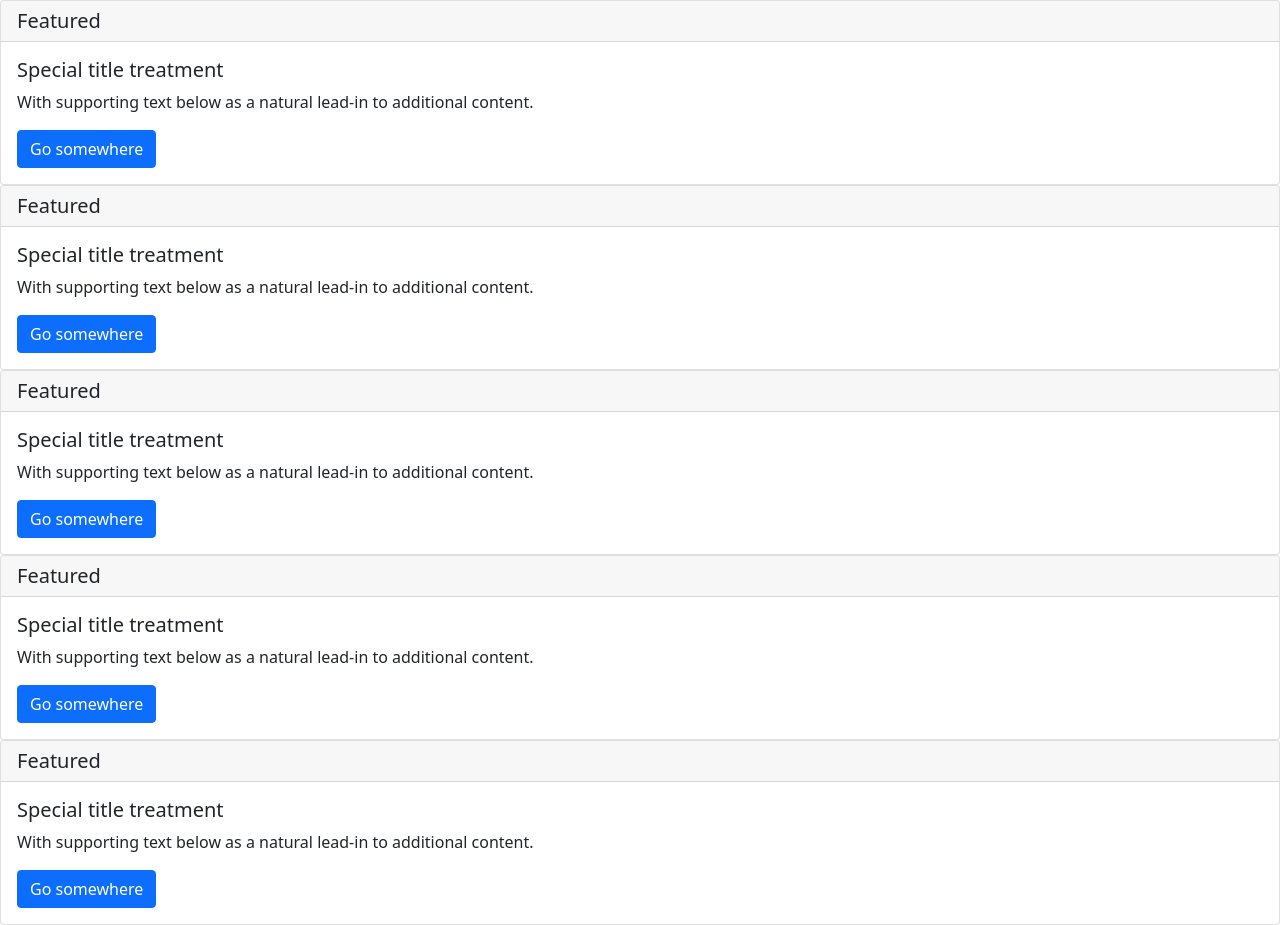
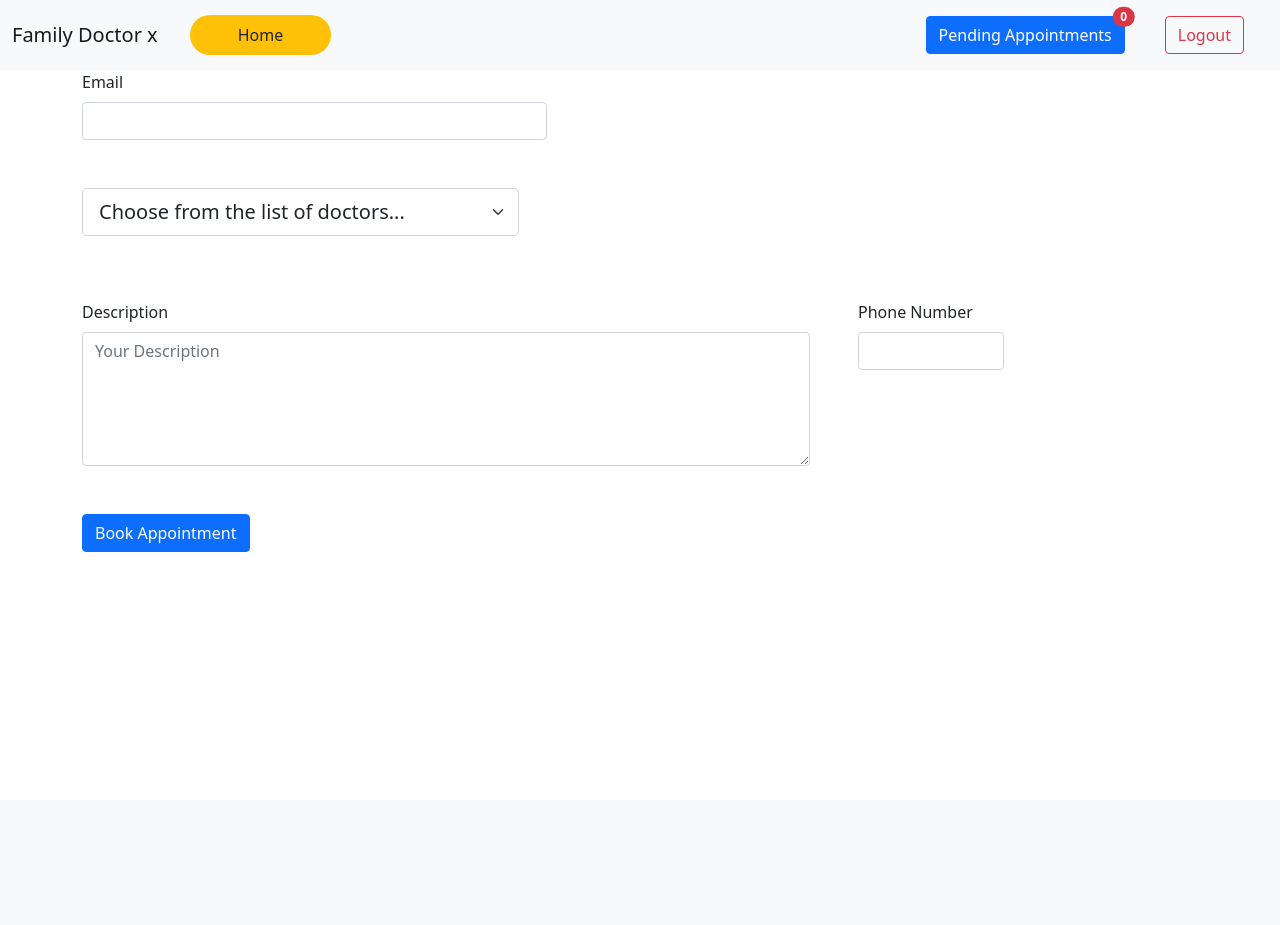
Before and after one commit to Rajaa786/AppointMe, a Django app: page /patient/ in a window 1280 px wide. After the commit the page ends 552 px from the top, so only its background shows below. Run offline with Django 4.2, Linux system fonts and the light colour scheme; a user stored in the database is signed in; data comes from the database, SQL or seed files in the repository; both versions use the stored data as it was after the commit.

Commit message:
Third Commit

```diff
--- a/templates/index.html
+++ b/templates/index.html
@@ -21,23 +21,42 @@
       </button>
       <div class="collapse navbar-collapse" id="navbarSupportedContent">
         <ul class="navbar-nav me-auto mb-2 mb-lg-0">
-          <li class="nav-item">
-            <a class="nav-link active" aria-current="page" href="#">Home</a>
+          <li class="nav-item mx-3">
+            <a class="nav-link active rounded-pill bg-warning text-dark px-5" aria-current="page" href="/">Home</a>
           </li>
-         <!-- <li class="nav-item">
-            <a class="nav-link" href="#">Services</a>
-          </li>-->
-          <li class="nav-item">
-            <a class="nav-link active" aria-current="page" href="/dr">Doctor</a>
+        {% if user.is_authenticated and request.user.userprofile.role == 'Patient' %}
+          <li class="nav-item mx-3">
+            <a class="nav-link active rounded-pill bg-warning text-dark px-5" aria-current="page" href="/patient">
+              Book Slot
+            </a>
           </li>
-          <li class="nav-item">
-            <a class="nav-link active" aria-current="page" href="/patient">Patients</a>
-          </li>
+
+          {% comment %} <li class="nav-item">
+            <a class="nav-link active rounded-pill bg-warning text dark px-4" aria-current="page" href="/dr">Appointments</a>
+          </li> {% endcomment %}
+        {% endif %}
 
 
 
         </ul>
-        {% if user.is_authenticated %}
+        {% if user.is_authenticated%}
+          {% if request.user.userprofile.role == 'Patient'%}
+            <a class="nav-link active" aria-current="page" href="/Appointments"><button type="button" class="btn btn-primary position-relative">
+              My Appointments
+              <span class="position-absolute top-0 start-100 translate-middle badge rounded-pill bg-danger">
+                {{request.user.appointmentmade_set.count}}
+                <span class="visually-hidden">unread messages</span>
+              </span>
+            </button></a>
+          {% else %}
+            <a class="nav-link active" aria-current="page" href="/dr"><button type="button" class="btn btn-primary position-relative">
+              Pending Appointments
+              <span class="position-absolute top-0 start-100 translate-middle badge rounded-pill bg-danger">
+                {{request.user.appointments_set.count}}
+                <span class="visually-hidden">unread messages</span>
+              </span>
+            </button></a>
+          {% endif %}
           <a href="/Logout" class="mx-4"><button type="button" class="btn btn-outline-danger">Logout</button></a>
         {% else %}
           <a href="/Register" class="mx-4"><button type="button" class="btn btn-primary">Register</button></a>
--- a/templates/patient.html
+++ b/templates/patient.html
@@ -1,66 +1,53 @@
-<!doctype html>
-<html lang="en">
-  <head>
-    <!-- Required meta tags -->
-    <meta charset="utf-8">
-    <meta name="viewport" content="width=device-width, initial-scale=1">
+{% extends 'index.html' %} {% load static %} {% block title %}Patient
+Page{%endblock title %} {% block content %}
+<div class="container">
+  <form class="row g-5" action="/patient/" method="post">
+    {% csrf_token %}
+    <div>
+      <div class="col-5">
+        <label for="inputEmail4" class="form-label">Email</label>
+        <input
+          type="email"
+          name="email"
+          class="form-control"
+          id="inputEmail4"
+        />
+      </div>
+    </div>
+    <div class="col-5">
+      <select
+        class="form-select form-select-lg mb-3"
+        aria-label=".form-select-lg example"
+        name="doctor_name"
+      >
+        <option disabled selected>Choose from the list of doctors...</option>
 
-    <!-- Bootstrap CSS -->
-    <link href="https://cdn.jsdelivr.net/npm/bootstrap@5.1.3/dist/css/bootstrap.min.css" rel="stylesheet" integrity="sha384-1BmE4kWBq78iYhFldvKuhfTAU6auU8tT94WrHftjDbrCEXSU1oBoqyl2QvZ6jIW3" crossorigin="anonymous">
+        {% for doctor in doctors_list%}
+        <option value="{{doctor.user.email}}">{{doctor.user.username}}</option>
+        {% endfor %}
+      </select>
+    </div>
 
-    <title>Hello, world!</title>
-  </head>
-  <body>
-    <div class="card">
-        <h5 class="card-header">Featured</h5>
-        <div class="card-body">
-          <h5 class="card-title">Special title treatment</h5>
-          <p class="card-text">With supporting text below as a natural lead-in to additional content.</p>
-          <a href="#" class="btn btn-primary">Go somewhere</a>
-        </div>
-      </div>
-      <div class="card">
-        <h5 class="card-header">Featured</h5>
-        <div class="card-body">
-          <h5 class="card-title">Special title treatment</h5>
-          <p class="card-text">With supporting text below as a natural lead-in to additional content.</p>
-          <a href="#" class="btn btn-primary">Go somewhere</a>
-        </div>
-      </div>
-      <div class="card">
-        <h5 class="card-header">Featured</h5>
-        <div class="card-body">
-          <h5 class="card-title">Special title treatment</h5>
-          <p class="card-text">With supporting text below as a natural lead-in to additional content.</p>
-          <a href="#" class="btn btn-primary">Go somewhere</a>
-        </div>
-      </div>
-      <div class="card">
-        <h5 class="card-header">Featured</h5>
-        <div class="card-body">
-          <h5 class="card-title">Special title treatment</h5>
-          <p class="card-text">With supporting text below as a natural lead-in to additional content.</p>
-          <a href="#" class="btn btn-primary">Go somewhere</a>
-        </div>
-      </div>
-      <div class="card">
-        <h5 class="card-header">Featured</h5>
-        <div class="card-body">
-          <h5 class="card-title">Special title treatment</h5>
-          <p class="card-text">With supporting text below as a natural lead-in to additional content.</p>
-          <a href="#" class="btn btn-primary">Go somewhere</a>
-        </div>
-      </div>
+    <div class="col-8">
+      <label for="inputAddress" class="form-label">Description</label>
+      <textarea
+        class="form-control"
+        rows="5"
+        name="desc"
+        id="inputAddress"
+        placeholder="Your Description"
+      ></textarea>
+    </div>
 
-    <!-- Optional JavaScript; choose one of the two! -->
+    <div class="col-md-2">
+      <label for="inputZip" class="form-label">Phone Number</label>
+      <input type="text" class="form-control" id="inputZip" name="phoneNum" />
+    </div>
 
-    <!-- Option 1: Bootstrap Bundle with Popper -->
-    <script src="https://cdn.jsdelivr.net/npm/bootstrap@5.1.3/dist/js/bootstrap.bundle.min.js" integrity="sha384-ka7Sk0Gln4gmtz2MlQnikT1wXgYsOg+OMhuP+IlRH9sENBO0LRn5q+8nbTov4+1p" crossorigin="anonymous"></script>
+    <div class="col-12">
+      <button type="submit" class="btn btn-primary">Book Appointment</button>
+    </div>
+  </form>
+</div>
 
-    <!-- Option 2: Separate Popper and Bootstrap JS -->
-    <!--
-    <script src="https://cdn.jsdelivr.net/npm/@popperjs/core@2.10.2/dist/umd/popper.min.js" integrity="sha384-7+zCNj/IqJ95wo16oMtfsKbZ9ccEh31eOz1HGyDuCQ6wgnyJNSYdrPa03rtR1zdB" crossorigin="anonymous"></script>
-    <script src="https://cdn.jsdelivr.net/npm/bootstrap@5.1.3/dist/js/bootstrap.min.js" integrity="sha384-QJHtvGhmr9XOIpI6YVutG+2QOK9T+ZnN4kzFN1RtK3zEFEIsxhlmWl5/YESvpZ13" crossorigin="anonymous"></script>
-    -->
-  </body>
-</html>
+{% endblock content %}
--- a/testApp/admin.py
+++ b/testApp/admin.py
@@ -1,9 +1,12 @@
 from django.contrib import admin
 
-from testApp.models import MyUser
+from testApp.models import Appointments, MyUser, UserProfile ,AppointmentMade
 from django.contrib.auth.models import User
 from django.contrib.auth.admin import UserAdmin
 
 # Register your models here.
 # admin.site.unregister(User)
 admin.site.register(MyUser, UserAdmin)
+admin.site.register(UserProfile)
+admin.site.register(Appointments)
+admin.site.register(AppointmentMade)
--- a/testApp/models.py
+++ b/testApp/models.py
@@ -31,7 +31,22 @@ class MyUser(AbstractUser):
 
 class UserProfile(models.Model):
     user = models.OneToOneField(MyUser, on_delete=models.CASCADE, null=False)
-    role = models.CharField(max_length=20, choices=ROLES, default='patient')
+    role = models.CharField(max_length=20, choices=ROLES, default='Patient')
 
     def __str__(self):
         return "{}".format(self.user.username)
+
+
+class Appointments(models.Model):
+    user = models.ForeignKey(MyUser, on_delete=models.CASCADE, null=False)
+    desc = models.CharField(max_length=1000, blank=True)
+    emailField = models.EmailField()
+    contact = models.CharField(
+        _("Phone No"), max_length=12)
+    time = models.DateTimeField()
+
+
+class AppointmentMade(models.Model):
+    user = models.ForeignKey(MyUser, on_delete=models.CASCADE, null=False)
+    appointment = models.ForeignKey(
+        Appointments, on_delete=models.CASCADE, null=False)
--- a/testApp/urls.py
+++ b/testApp/urls.py
@@ -5,10 +5,11 @@ from testApp import views
 
 urlpatterns = [
     path('', views.index, name='home'),
-    path('dr/', views.doctor, name='doctor'),
-    path('patient/', views.patient, name='patient'),
+    path('dr/', views.doctor, name='doctorPage'),
+    path('patient/', views.patient, name='patientPage'),
     path('Login/', views.Login, name='login'),
     path('Register/', views.Register, name='register'),
     path('Logout/', views.Logout_, name='logout'),
+    path('Appointments/', views.appoint, name='appointList'),
 
 ]
--- a/testApp/views.py
+++ b/testApp/views.py
@@ -1,5 +1,6 @@
-from multiprocessing import context
-from ntpath import join
+from datetime import datetime
+from time import time
+from .models import AppointmentMade, Appointments, UserProfile, MyUser
 from django.shortcuts import redirect, render, HttpResponse
 from .forms import RegisterationForm, LoginForm
 from django.contrib.auth import authenticate, login, logout
@@ -15,12 +16,35 @@ def index(request):
 
 @login_required(login_url='login')
 def doctor(request):
-    return render(request, 'dr.html')
+    appointMentList = request.user.appointments_set.all()
+    return render(request, 'appointmentsMade.html', {'Appointments': appointMentList, 'User': request.user.userprofile.role})
+
+
+@login_required(login_url='login')
+def appoint(request):
+    # appointMentList = AppointmentMade.objects.filter(user = request.user)
+    appointMentList = request.user.appointmentmade_set.all()
+    return render(request, 'appointmentsMade.html', {'Appointments': appointMentList, 'User': request.user.userprofile.role})
 
 
 @login_required(login_url='login')
 def patient(request):
-    return render(request, 'patient.html')
+    if request.method == 'POST':
+        email = request.POST['email']
+        # doctor_name = request.POST['doctor_name']
+        desc = request.POST['desc']
+        phoneNum = request.POST['phoneNum']
+        doctorEmail = request.POST['doctor_name']
+        doctor = MyUser.objects.get(email=doctorEmail)
+        appointMent = Appointments.objects.create(
+            user=doctor, desc=desc, emailField=email, contact=phoneNum, time=datetime.now())
+        appointMentMade = AppointmentMade.objects.create(
+            user=request.user, appointment=appointMent)
+        return redirect('appointList')
+
+    doctorList = UserProfile.objects.filter(role='Doctor')
+    context = {'doctors_list': doctorList}
+    return render(request, 'patient.html', context)
 
 
 def Login(request):
@@ -35,7 +59,11 @@ def Login(request):
             if user is not None:
                 print("User Found")
                 login(request, user)
-                return redirect('home')
+                print(user.userprofile.role)
+                if user.userprofile.role == 'Patient':
+                    return redirect('patientPage')
+                else:
+                    return redirect('doctorPage')
             else:
                 print("User Not Found")
                 return redirect('register')
@@ -48,11 +76,15 @@ def Login(request):
 
 def Register(request):
     if request.method == 'POST':
+        role = request.POST['selectInputData']
         form = RegisterationForm(request.POST)
         print("********", form.errors, "************")
         if form.is_valid():
-            form.save()
-            print("success")
+            user = form.save()
+            userProfile = UserProfile.objects.create(user=user, role=role)
+            print(user)
+            print("*****")
+            print(userProfile)
             return redirect('login')
         else:
             # context{
```
Also changed, not shown: templates/appointmentsMade.html (added, +34 -0 lines), templates/dr.html (+5 -62 lines), templates/register.html (+4 -4 lines), db.sqlite3, testApp/migrations/0006_appointments.py (added), testApp/migrations/0007_alter_userprofile_role.py (added), testApp/migrations/0008_appointmentmade.py (added).
